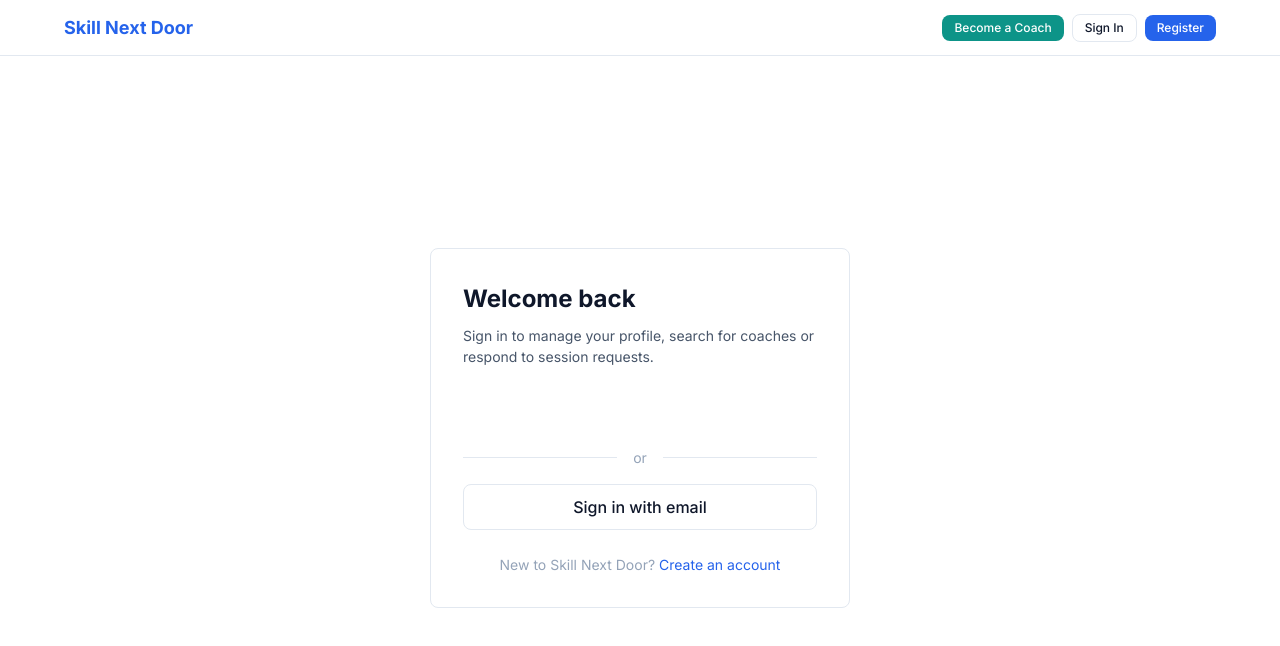
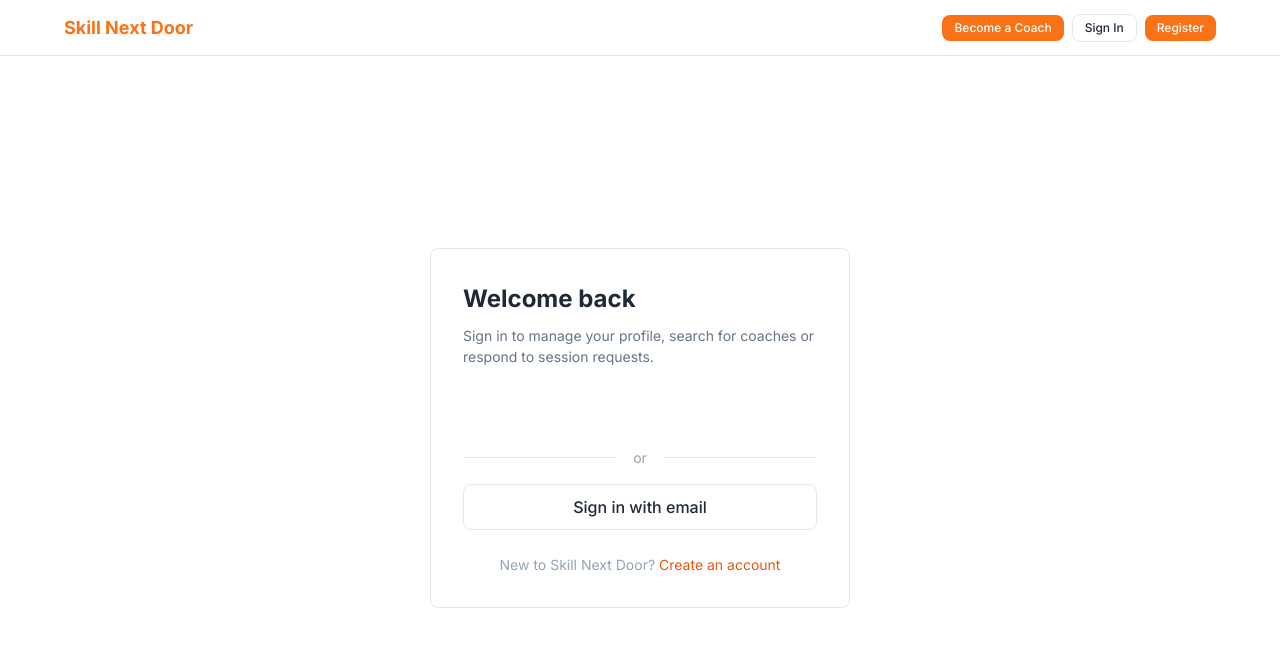
Before and after one commit to tasharofi/coachfinder, a React (Vite) app in the folder client/: page /login in a window 1280 px wide. Shown: the top 646 px of the page. Built offline with nearby package versions, Linux system fonts and the light colour scheme; no server answers.

Commit message:
Auto-commit: Claude Code session changes

```diff
--- a/client/src/index.css
+++ b/client/src/index.css
@@ -5,19 +5,29 @@
    ============================================ */
 
 :root {
-  /* Colors */
-  --color-primary: #2563EB;
-  --color-primary-hover: #1D4ED8;
-  --color-accent: #0D9488;
-  --color-accent-hover: #0F766E;
+  /* Colors — SkillNext Orange brand palette */
+  /* Primary brand: orange (main accent + primary actions) */
+  --color-primary: #F97316;
+  --color-primary-hover: #EA580C;
+  --color-primary-active: #C2410C;
+  --color-primary-soft: #FFF7ED;        /* soft orange background tint */
+  --color-primary-soft-hover: #FFEDD5;  /* slightly stronger soft orange */
+  --color-primary-ring: #FED7AA;        /* focus ring / subtle orange border */
+  --color-link: #EA580C;                /* darker orange for text links (contrast) */
+  /* Accent unified to orange (coach-flow CTAs/highlights) */
+  --color-accent: #F97316;
+  --color-accent-hover: #EA580C;
+  /* Secondary blue — used sparingly for informational states only */
+  --color-secondary: #2563EB;
+  --color-secondary-soft: #EFF6FF;
   --color-bg: #FFFFFF;
-  --color-bg-secondary: #F8FAFC;
-  --color-bg-tertiary: #F1F5F9;
-  --color-text: #0F172A;
-  --color-text-secondary: #475569;
+  --color-bg-secondary: #FAFAF9;
+  --color-bg-tertiary: #F3F4F6;
+  --color-text: #1F2937;
+  --color-text-secondary: #64748B;
   --color-text-muted: #94A3B8;
-  --color-border: #E2E8F0;
-  --color-border-hover: #CBD5E1;
+  --color-border: #E5E7EB;
+  --color-border-hover: #D1D5DB;
   --color-success: #16A34A;
   --color-warning: #D97706;
   --color-error: #DC2626;
@@ -86,7 +96,7 @@ button {
 }
 
 a {
-  color: var(--color-primary);
+  color: var(--color-link);
   text-decoration: none;
 }
 
@@ -297,7 +307,7 @@ a:hover {
 .form-input:focus {
   outline: none;
   border-color: var(--color-primary);
-  box-shadow: 0 0 0 3px rgba(37, 99, 235, 0.1);
+  box-shadow: 0 0 0 3px rgba(249, 115, 22, 0.18);
 }
 
 .form-input::placeholder {
@@ -506,7 +516,9 @@ select.form-input {
 .hero {
   text-align: center;
   padding: 0 var(--space-6);
-  background: linear-gradient(168deg, #F8FAFC 0%, #EEF2FF 40%, #F0F9FF 70%, #F8FAFC 100%);
+  background:
+    radial-gradient(900px 320px at 50% -40px, rgba(249, 115, 22, 0.10), transparent 70%),
+    linear-gradient(180deg, #FFF7ED 0%, #FFFFFF 100%);
   border-bottom: 1px solid var(--color-border);
 }
 
@@ -550,7 +562,7 @@ select.form-input {
 
 .hero-search:focus-within {
   border-color: var(--color-primary);
-  box-shadow: 0 4px 24px rgba(37, 99, 235, 0.08), 0 1px 3px rgba(0, 0, 0, 0.04);
+  box-shadow: 0 0 0 3px var(--color-primary-ring), 0 4px 24px rgba(249, 115, 22, 0.12), 0 1px 3px rgba(0, 0, 0, 0.04);
 }
 
 .hero-search-field {
@@ -634,25 +646,26 @@ select.form-input {
   align-items: center;
   gap: 10px;
   padding: 10px 22px;
-  border: 1px solid rgba(30, 58, 138, 0.1);
+  border: 1px solid var(--color-primary-ring);
   border-radius: 999px;
   font-size: var(--font-size-sm);
   font-weight: 500;
-  color: #1E3A8A;
+  color: var(--color-text);
   transition: all 0.2s ease;
-  background: #F0F4FA;
+  background: var(--color-primary-soft);
 }
 
 .popular-chip svg {
   flex-shrink: 0;
+  color: var(--color-primary);
 }
 
 .popular-chip:hover {
-  border-color: rgba(30, 58, 138, 0.25);
-  color: #1E3A8A;
-  background: #E0E8F5;
+  border-color: #FDBA74;
+  color: var(--color-text);
+  background: var(--color-primary-soft-hover);
   transform: translateY(-1px);
-  box-shadow: 0 2px 8px rgba(30, 58, 138, 0.08);
+  box-shadow: 0 2px 8px rgba(249, 115, 22, 0.12);
 }
 
 /* Why learn through CoachFinder */
@@ -688,7 +701,7 @@ select.form-input {
   width: 40px;
   height: 40px;
   border-radius: 10px;
-  background: #EFF6FF;
+  background: var(--color-primary-soft);
   color: var(--color-primary);
   display: flex;
   align-items: center;
@@ -748,7 +761,7 @@ select.form-input {
   width: 52px;
   height: 52px;
   border-radius: 14px;
-  background: #F0F4FA;
+  background: var(--color-primary-soft);
   color: var(--color-primary);
   display: flex;
   align-items: center;
@@ -828,7 +841,7 @@ select.form-input {
 .filter-input:focus {
   outline: none;
   border-color: var(--color-primary);
-  box-shadow: 0 0 0 3px rgba(37, 99, 235, 0.1);
+  box-shadow: 0 0 0 3px rgba(249, 115, 22, 0.18);
 }
 
 .filter-cell-grow .suburb-autocomplete .form-input,
@@ -920,7 +933,7 @@ select.form-input {
 
 .coach-card.selected {
   border-color: var(--color-primary);
-  background: rgba(37, 99, 235, 0.04);
+  background: rgba(249, 115, 22, 0.06);
 }
 
 .coach-card-header {
@@ -985,8 +998,8 @@ select.form-input {
   padding: 2px var(--space-2);
   font-size: var(--font-size-xs);
   font-weight: 500;
-  background: var(--color-bg-tertiary);
-  color: var(--color-primary);
+  background: var(--color-primary-soft);
+  color: var(--color-primary-active);
   border-radius: 4px;
 }
 
@@ -1305,7 +1318,9 @@ select.form-input {
 .btc-hero {
   text-align: center;
   padding: 0 var(--space-6);
-  background: linear-gradient(168deg, #F0FDF4 0%, #ECFDF5 40%, #F0FDFA 70%, #F8FAFC 100%);
+  background:
+    radial-gradient(900px 320px at 50% -40px, rgba(249, 115, 22, 0.10), transparent 70%),
+    linear-gradient(180deg, #FFF7ED 0%, #FFFFFF 100%);
   border-bottom: 1px solid var(--color-border);
 }
 
@@ -1395,7 +1410,7 @@ select.form-input {
   width: 40px;
   height: 40px;
   border-radius: 10px;
-  background: #ECFDF5;
+  background: var(--color-primary-soft);
   color: var(--color-accent);
   display: flex;
   align-items: center;
@@ -1439,7 +1454,7 @@ select.form-input {
   font-weight: 700;
   font-size: var(--font-size-base);
   margin: 0 auto var(--space-4);
-  box-shadow: 0 2px 8px rgba(13, 148, 136, 0.2);
+  box-shadow: 0 2px 8px rgba(249, 115, 22, 0.28);
 }
 
 .btc-step h3 {
@@ -1484,7 +1499,7 @@ select.form-input {
   width: 36px;
   height: 36px;
   border-radius: 8px;
-  background: #ECFDF5;
+  background: var(--color-primary-soft);
   color: var(--color-accent);
   display: flex;
   align-items: center;
@@ -1508,7 +1523,7 @@ select.form-input {
 .btc-cta-section {
   text-align: center;
   padding: 64px var(--space-6);
-  background: linear-gradient(135deg, #0F172A 0%, #1E293B 100%);
+  background: linear-gradient(135deg, #1F2937 0%, #111827 100%);
   margin-top: 0;
 }
 
@@ -1522,7 +1537,7 @@ select.form-input {
 
 .btc-cta-subtitle {
   font-size: var(--font-size-base);
-  color: #94A3B8;
+  color: #D1D5DB;
   margin-bottom: var(--space-8);
   max-width: 480px;
   margin-left: auto;
@@ -1832,7 +1847,7 @@ select.form-input {
 
 .filter-cell-grow .skill-autocomplete .form-input:focus {
   border-color: var(--color-primary);
-  box-shadow: 0 0 0 3px rgba(37, 99, 235, 0.1);
+  box-shadow: 0 0 0 3px rgba(249, 115, 22, 0.18);
 }
 
 .hero-search-field .skill-autocomplete .form-input {
@@ -1967,8 +1982,8 @@ select.form-input {
 }
 
 .session-status.new {
-  background: #DBEAFE;
-  color: var(--color-primary);
+  background: var(--color-secondary-soft);
+  color: var(--color-secondary);
 }
 
 .session-status.sent {
@@ -2640,7 +2655,7 @@ select.form-input {
   width: 48px;
   height: 48px;
   border-radius: 50%;
-  background: var(--color-primary-light, #e8edf5);
+  background: var(--color-primary-light, #FFF7ED);
   color: var(--color-primary);
   display: flex;
   align-items: center;
@@ -3084,7 +3099,7 @@ select.form-input {
 }
 
 .btn-ai-helper:hover:not(:disabled) {
-  background: hsl(221, 83%, 53%, 0.06);
+  background: hsl(25, 95%, 53%, 0.06);
   border-color: var(--color-primary);
 }
 
@@ -3133,7 +3148,7 @@ select.form-input {
 }
 
 .ai-suggestion-option:hover {
-  background: hsl(221, 83%, 53%, 0.06);
+  background: hsl(25, 95%, 53%, 0.06);
   border-color: var(--color-primary);
 }
 
@@ -3185,15 +3200,15 @@ select.form-input {
   padding: var(--space-1) var(--space-3);
   font-size: var(--font-size-xs);
   color: var(--color-primary);
-  background: hsl(221, 83%, 53%, 0.08);
-  border: 1px solid hsl(221, 83%, 53%, 0.2);
+  background: hsl(25, 95%, 53%, 0.08);
+  border: 1px solid hsl(25, 95%, 53%, 0.2);
   border-radius: 999px;
   cursor: pointer;
   transition: all 0.15s ease;
 }
 
 .ai-skill-tag:hover {
-  background: hsl(221, 83%, 53%, 0.15);
+  background: hsl(25, 95%, 53%, 0.15);
   border-color: var(--color-primary);
 }
 
@@ -3212,8 +3227,8 @@ select.form-input {
   padding: var(--space-1) var(--space-3);
   font-size: var(--font-size-sm);
   color: var(--color-primary);
-  background: hsl(221, 83%, 53%, 0.08);
-  border: 1px solid hsl(221, 83%, 53%, 0.2);
+  background: hsl(25, 95%, 53%, 0.08);
+  border: 1px solid hsl(25, 95%, 53%, 0.2);
   border-radius: 999px;
 }
 
```
Also changed, not shown: 1 other file (tests, documents, lock files or other folders).
